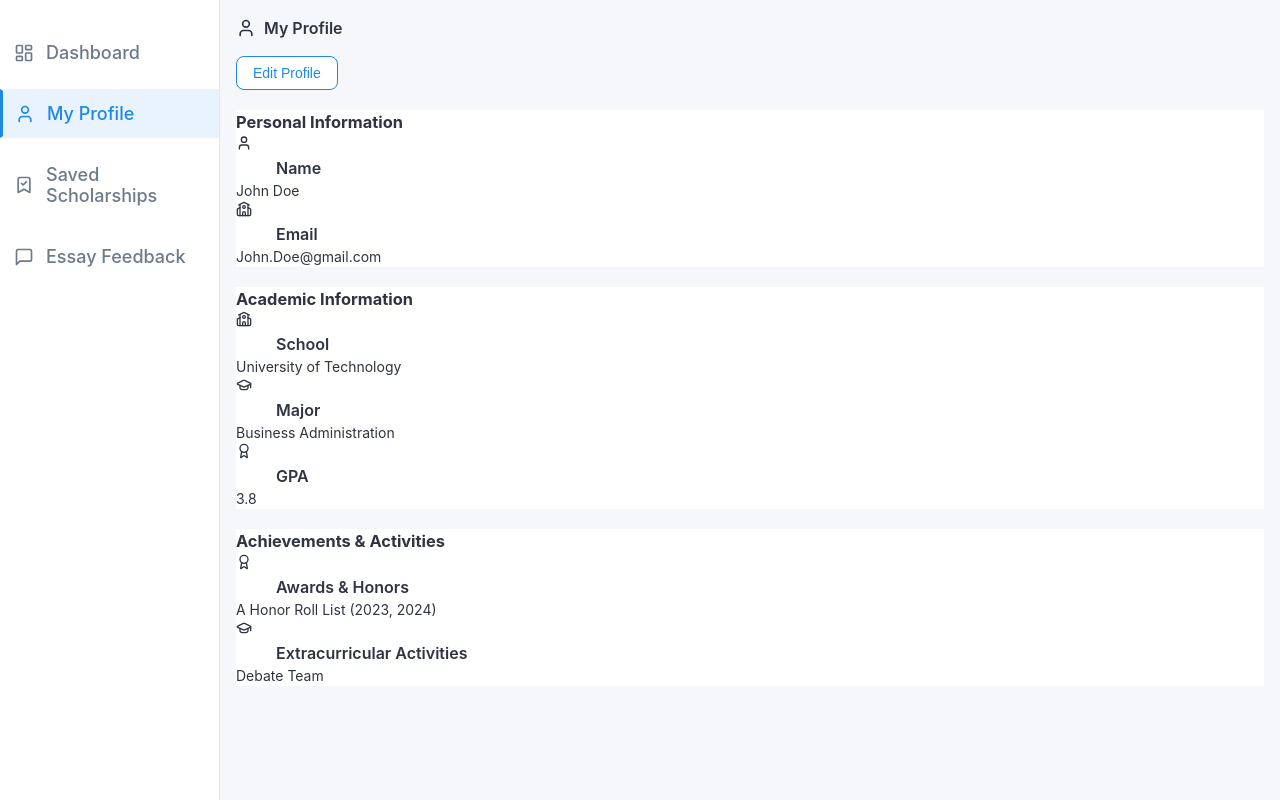
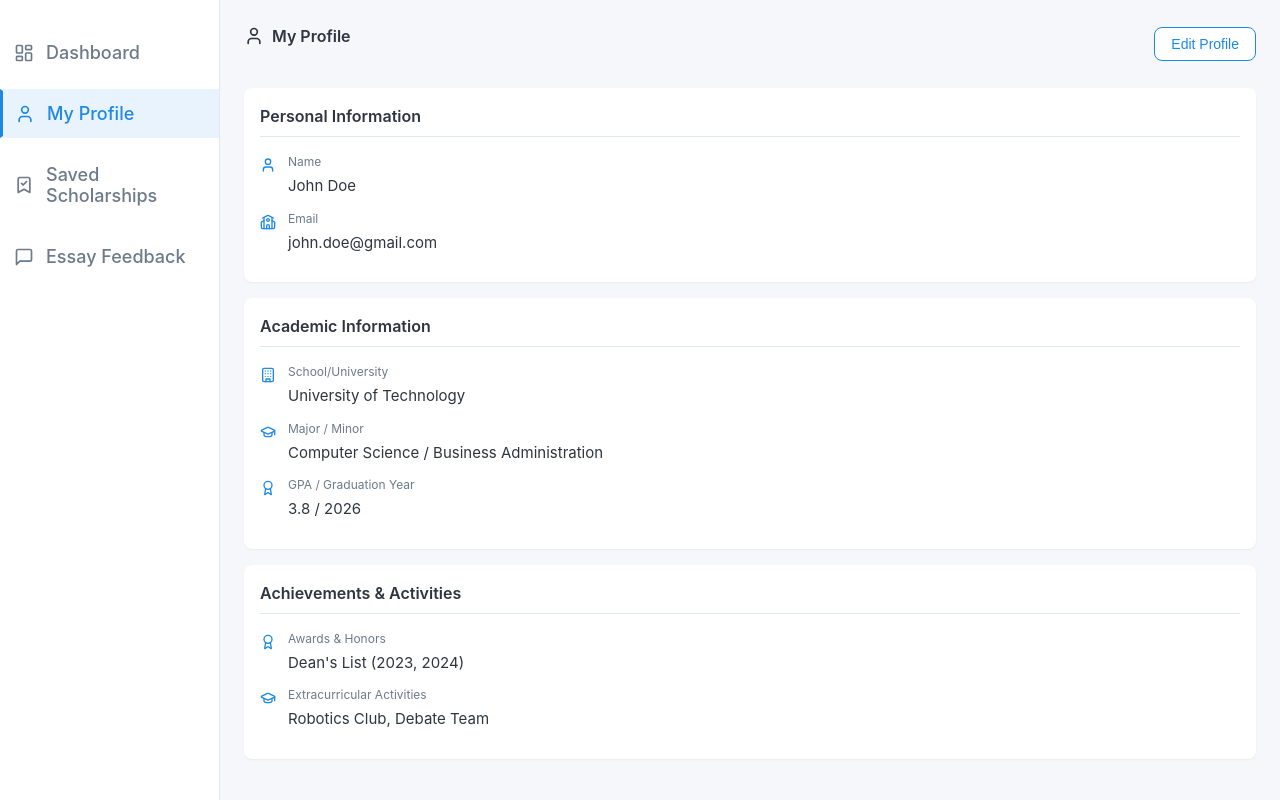
Before and after one commit to lucasberio/ViaScholar, a React (Vite) app: page / in a window 1280 px wide. Both pictures are taken after a click on the button "My Profile". Built offline with nearby package versions, Linux system fonts and the light colour scheme.

Commit message:
my profile tab done

```diff
--- a/src/pages/MyProfile.css
+++ b/src/pages/MyProfile.css
@@ -1,14 +1,96 @@
-.personal-information {
+.profile-page {
+  padding: var(--spacing-2);
+}
+
+.profile-header {
   display: flex;
-  flex-direction: column;
-  align-items: left;
-  margin-top: 20px;
+  justify-content: space-between;
+  align-items: center;
+  margin-bottom: var(--spacing-5);
+}
+
+.profile-section {
   background-color: white;
+  border-radius: var(--border-radius-md);
+  box-shadow: var(--shadow-sm);
+  padding: var(--spacing-4);
+  margin-bottom: var(--spacing-4);
+}
+
+.profile-section-title {
+  font-size: 16px;
+  font-weight: 600;
+  color: var(--text-primary);
+  margin-bottom: var(--spacing-4);
+  border-bottom: 1px solid var(--border-color);
+  padding-bottom: var(--spacing-2);
+}
+
+/* View mode styles */
+.profile-view {
+  animation: fadeIn var(--transition-normal);
+}
+
+.profile-info-item {
+  display: flex;
+  align-items: flex-start;
+  margin-bottom: var(--spacing-3);
+}
+
+.profile-info-icon {
+  color: var(--primary-blue);
+  margin-right: var(--spacing-3);
+  margin-top: var(--spacing-1);
+}
+
+.profile-info-content {
+  flex: 1;
 }
 
 .profile-info-label {
-    font-size: 16px;
-    font-weight: 600;
-    color: var(--text-primary);
-    padding-left: 40px;
+  font-size: 12px;
+  color: var(--text-secondary);
+  margin-bottom: var(--spacing-1);
 }
+
+.profile-info-value {
+  font-size: 15px;
+  color: var(--text-primary);
+}
+
+/* Edit mode styles */
+.profile-form {
+  animation: fadeIn var(--transition-normal);
+}
+
+.form-row {
+  display: grid;
+  grid-template-columns: 1fr 1fr;
+  gap: var(--spacing-3);
+}
+
+.form-actions {
+  display: flex;
+  justify-content: flex-end;
+  gap: var(--spacing-3);
+  margin-top: var(--spacing-4);
+}
+
+.form-group {
+  margin-bottom: var(--spacing-3);
+}
+
+textarea.form-input {
+  min-height: 80px;
+  resize: vertical;
+}
+
+/* Animation for profile changes */
+@keyframes highlightChange {
+  0% { background-color: rgba(30, 136, 229, 0.1); }
+  100% { background-color: transparent; }
+}
+
+.profile-info-value.changed {
+  animation: highlightChange 2s ease-out;
+}
--- a/src/pages/MyProfile.jsx
+++ b/src/pages/MyProfile.jsx
@@ -35,124 +35,223 @@ export const MyProfile = () => {
         // save to chrome storage here
     }
 
+
   return (
-        <div className='my-profile'>
-            <div className='profile-header'>
-                <h2 className='section-heading'><User size = {20} />My Profile</h2>
+    <div className="profile-page fade-in">
+      <div className="profile-header">
+        <h2 className="section-heading">
+          <User size={20} />
+          My Profile
+        </h2>
         {!editing && (
           <button className="btn btn-secondary" onClick={() => setEditing(true)}>
             Edit Profile
           </button>
         )}
-                {editing && (
-                    <form className="profile-edit-form" onSubmit={handleSubmit}>
+      </div>
+
+      {editing ? (
+        <form className="profile-form" onSubmit={handleSubmit}>
+          <div className="profile-section">
+            <h3 className="profile-section-title">Personal Information</h3>
+            <div className="form-row">
               <div className="form-group">
-                            <label htmlFor="firstName">First Name</label>
+                <label htmlFor="firstName" className="form-label">First Name</label>
                 <input
                   type="text"
                   id="firstName"
                   name="firstName"
+                  className="form-input"
                   value={formData.firstName}
                   onChange={handleChange}
                 />
               </div>
               <div className="form-group">
-                            <label htmlFor="lastName">Last Name</label>
+                <label htmlFor="lastName" className="form-label">Last Name</label>
                 <input
                   type="text"
                   id="lastName"
                   name="lastName"
+                  className="form-input"
                   value={formData.lastName}
                   onChange={handleChange}
                 />
               </div>
+            </div>
             <div className="form-group">
-                            <label htmlFor="email">Email</label>
+              <label htmlFor="email" className="form-label">Email</label>
               <input
                 type="email"
                 id="email"
                 name="email"
+                className="form-input"
                 value={formData.email}
                 onChange={handleChange}
               />
             </div>
-                        <button type="submit" className="btn btn-primary">Save Changes</button>
+          </div>
+
+          <div className="profile-section">
+            <h3 className="profile-section-title">Academic Information</h3>
+            <div className="form-group">
+              <label htmlFor="school" className="form-label">School/University</label>
+              <input
+                type="text"
+                id="school"
+                name="school"
+                className="form-input"
+                value={formData.school}
+                onChange={handleChange}
+              />
+            </div>
+            <div className="form-row">
+              <div className="form-group">
+                <label htmlFor="major" className="form-label">Major</label>
+                <input
+                  type="text"
+                  id="major"
+                  name="major"
+                  className="form-input"
+                  value={formData.major}
+                  onChange={handleChange}
+                />
+              </div>
+              <div className="form-group">
+                <label htmlFor="minor" className="form-label">Minor</label>
+                <input
+                  type="text"
+                  id="minor"
+                  name="minor"
+                  className="form-input"
+                  value={formData.minor}
+                  onChange={handleChange}
+                />
+              </div>
+            </div>
+            <div className="form-row">
+              <div className="form-group">
+                <label htmlFor="gpa" className="form-label">GPA</label>
+                <input
+                  type="text"
+                  id="gpa"
+                  name="gpa"
+                  className="form-input"
+                  value={formData.gpa}
+                  onChange={handleChange}
+                />
+              </div>
+              <div className="form-group">
+                <label htmlFor="gradYear" className="form-label">Graduation Year</label>
+                <input
+                  type="text"
+                  id="gradYear"
+                  name="gradYear"
+                  className="form-input"
+                  value={formData.gradYear}
+                  onChange={handleChange}
+                />
+              </div>
+            </div>
+          </div>
+
+          <div className="profile-section">
+            <h3 className="profile-section-title">Achievements & Activities</h3>
+            <div className="form-group">
+              <label htmlFor="awards" className="form-label">Awards & Honors</label>
+              <textarea
+                id="awards"
+                name="awards"
+                className="form-input"
+                value={formData.awards}
+                onChange={handleChange}
+              ></textarea>
+            </div>
+            <div className="form-group">
+              <label htmlFor="extracurriculars" className="form-label">Extracurricular Activities</label>
+              <textarea
+                id="extracurriculars"
+                name="extracurriculars"
+                className="form-input"
+                value={formData.extracurriculars}
+                onChange={handleChange}
+              ></textarea>
+            </div>
+          </div>
+
+          <div className="form-actions">
+            <button type="button" className="btn btn-secondary" onClick={() => setEditing(false)}>
+              Cancel
+            </button>
+            <button type="submit" className="btn btn-primary">
+              <Save size={16} />
+              Save Changes
+            </button>
+          </div>
         </form>
-                )}
-            <div className="personal-information">
+      ) : (
+        <div className="profile-view">
+          <div className="profile-section">
             <h3 className="profile-section-title">Personal Information</h3>
             <div className="profile-info-item">
               <User size={16} className="profile-info-icon" />
               <div className="profile-info-content">
                 <div className="profile-info-label">Name</div>
-                    <div className="profile-info-value">John Doe</div>
+                <div className="profile-info-value">{profile.firstName} {profile.lastName}</div>
               </div>
             </div>
-
             <div className="profile-info-item">
               <School size={16} className="profile-info-icon" />
               <div className="profile-info-content">
                 <div className="profile-info-label">Email</div>
-                    <div className="profile-info-value">John.Doe@gmail.com</div>
-                </div>
+                <div className="profile-info-value">{profile.email}</div>
               </div>
             </div>
           </div>
 
-            <div className="personal-information">
+          <div className="profile-section">
             <h3 className="profile-section-title">Academic Information</h3>
             <div className="profile-info-item">
-                    <School size={16} className="profile-info-icon" />
+              <Building size={16} className="profile-info-icon" />
               <div className="profile-info-content">
-                    <div className="profile-info-label">School</div>
-                    <div className="profile-info-value">University of Technology</div>
+                <div className="profile-info-label">School/University</div>
+                <div className="profile-info-value">{profile.school}</div>
               </div>
             </div>
-
             <div className="profile-info-item">
               <GraduationCap size={16} className="profile-info-icon" />
               <div className="profile-info-content">
-                    <div className="profile-info-label">Major</div>
-                    <div className="profile-info-value">Business Administration</div>
+                <div className="profile-info-label">Major / Minor</div>
+                <div className="profile-info-value">{profile.major} / {profile.minor}</div>
               </div>
             </div>
-
             <div className="profile-info-item">
               <Award size={16} className="profile-info-icon" />
               <div className="profile-info-content">
-                    <div className="profile-info-label">GPA</div>
-                    <div className="profile-info-value">3.8</div>
+                <div className="profile-info-label">GPA / Graduation Year</div>
+                <div className="profile-info-value">{profile.gpa} / {profile.gradYear}</div>
               </div>
             </div>
           </div>
 
-
-
-
-            <div className="personal-information">
+          <div className="profile-section">
             <h3 className="profile-section-title">Achievements & Activities</h3>
             <div className="profile-info-item">
               <Award size={16} className="profile-info-icon" />
               <div className="profile-info-content">
                 <div className="profile-info-label">Awards & Honors</div>
-                    <div className="profile-info-value">A Honor Roll List (2023, 2024)</div>
+                <div className="profile-info-value">{profile.awards}</div>
               </div>
             </div>
-
             <div className="profile-info-item">
               <GraduationCap size={16} className="profile-info-icon" />
               <div className="profile-info-content">
                 <div className="profile-info-label">Extracurricular Activities</div>
-                    <div className="profile-info-value">Debate Team</div>
+                <div className="profile-info-value">{profile.extracurriculars}</div>
               </div>
             </div>
-
           </div>
-
-
         </div>
-
-
-
+      )}
+    </div>
   );
 };
```
Lines whose indentation alone changed are shown as unchanged.
